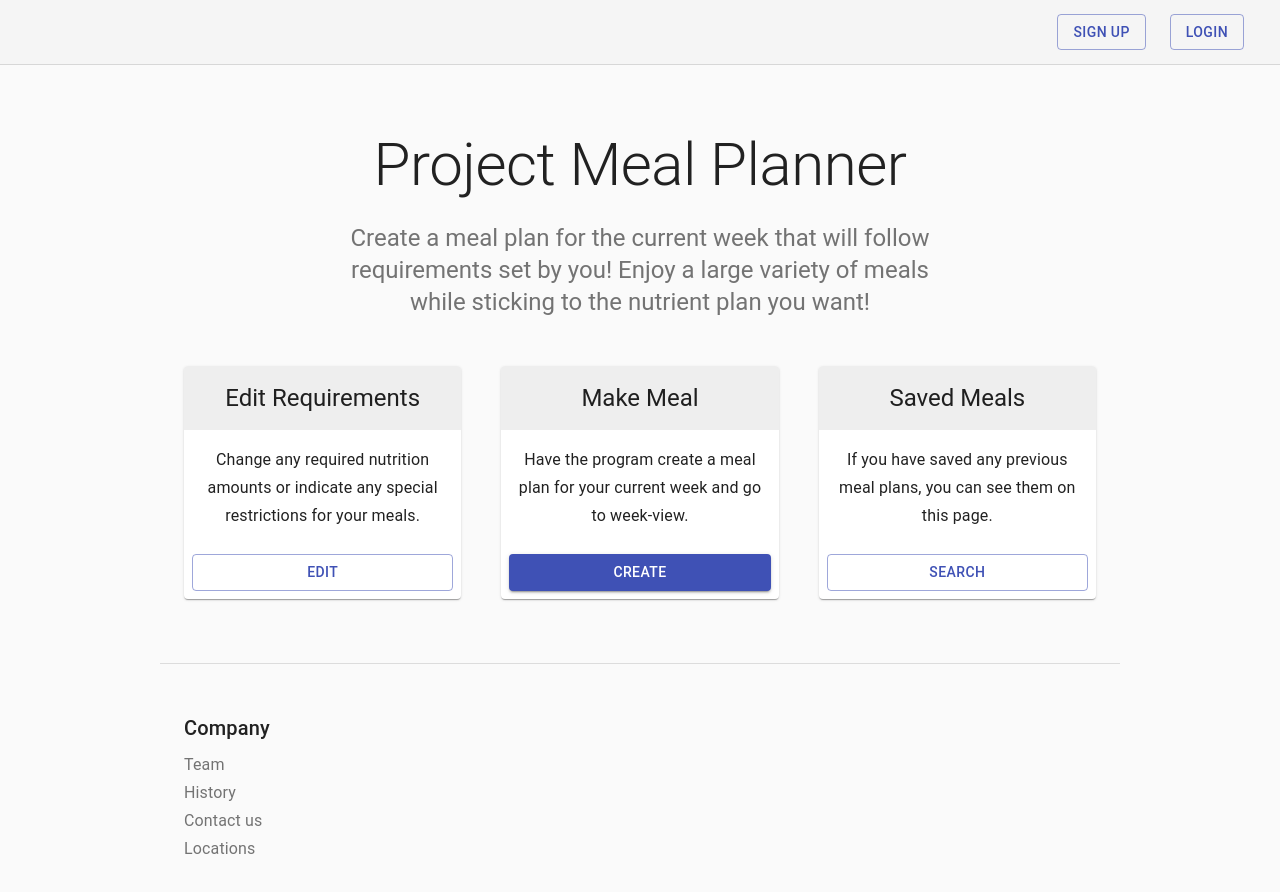
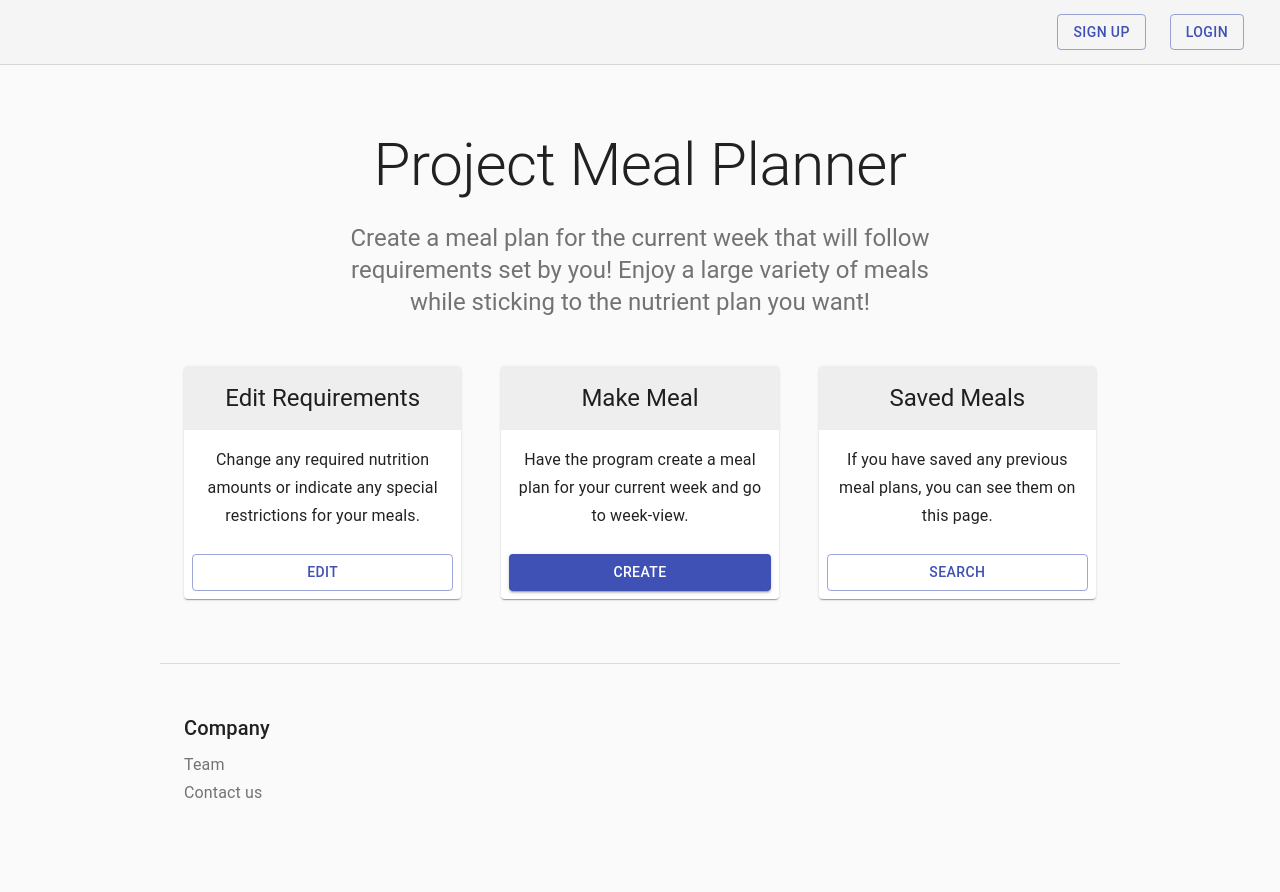
Before and after one commit to BradRaynaud/Team_Abraca-Data, a Next.js app in the folder frontend/: page /homePage in a window 1280 px wide. Shown: the top 892 px of the page. Built offline with nearby package versions, Linux system fonts and the light colour scheme.

Commit message:
Changed bottom bar to team's specifications

```diff
--- a/frontend/pages/homePage.js
+++ b/frontend/pages/homePage.js
@@ -87,7 +87,7 @@ const tiers = [
 const footers = [
   {
     title: 'Company',
-    description: ['Team', 'History', 'Contact us', 'Locations'],
+    description: ['Team', 'Contact us', '', ''],
   },
   {
     title: '',
```
